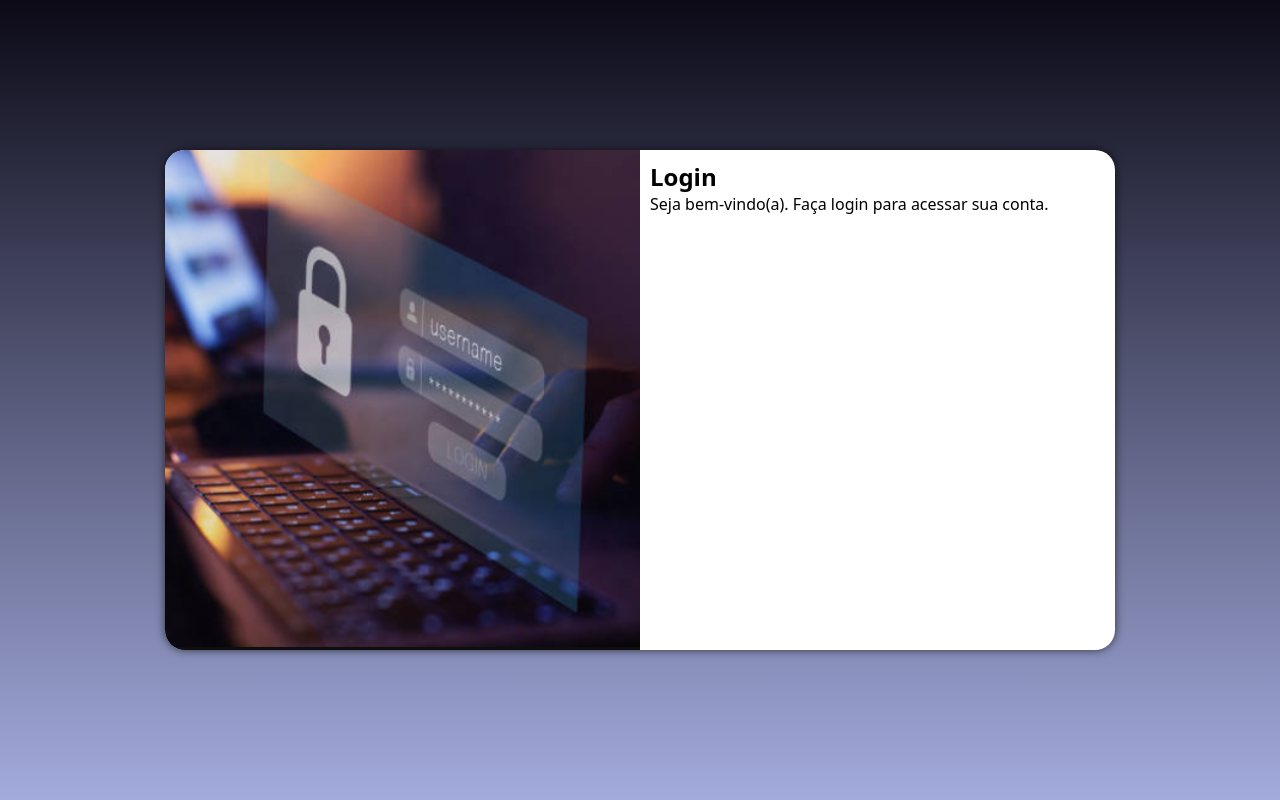
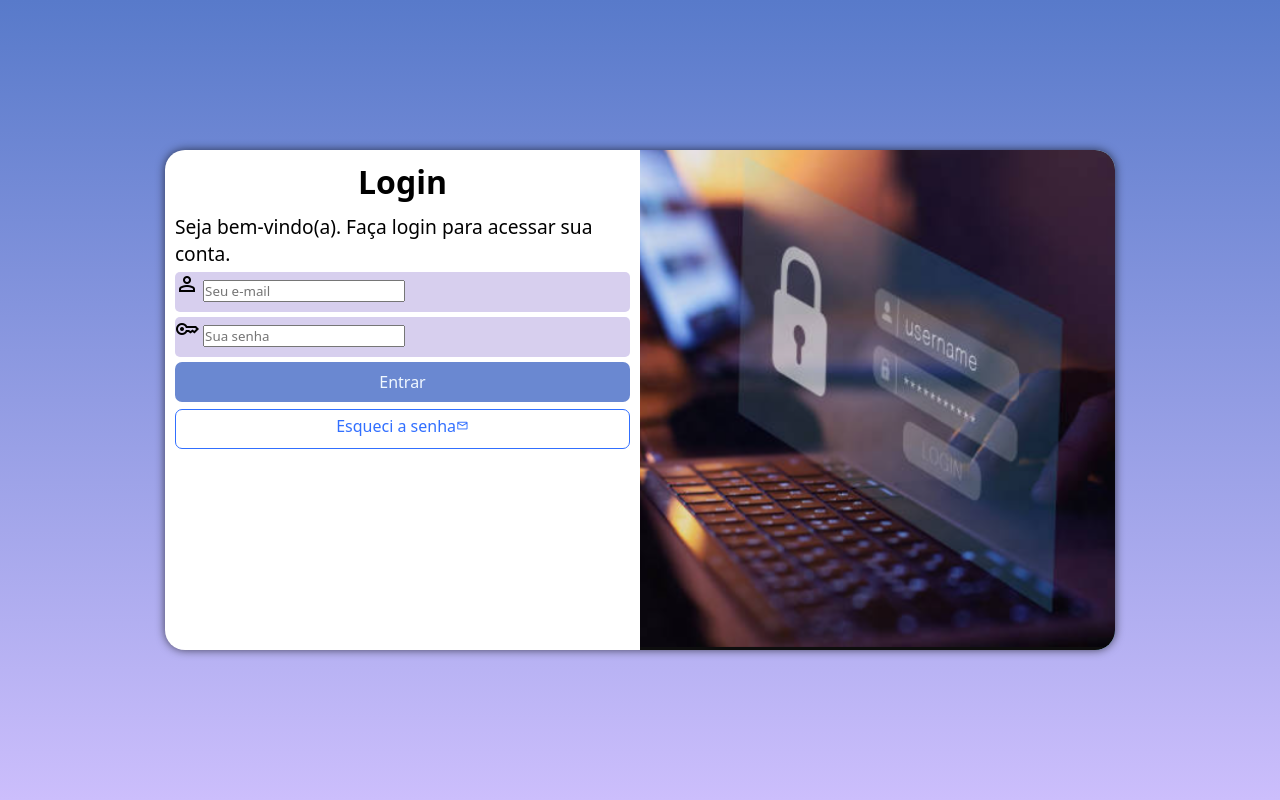
Before and after one commit to v1TorG/projeto-LOGIN, a PHP site: page / in a window 1280 px wide. Run offline with PHP 8.4, Linux system fonts and the light colour scheme.

Commit message:
att login

```diff
--- a/estilos/mediaquery.css
+++ b/estilos/mediaquery.css
@@ -6,7 +6,7 @@
 
 @media screen and (min-width: 700px) and (max-width: 992px){
     body{
-        background-image: linear-gradient(to top, #a3abdd, #0C0A17);
+        background-image: linear-gradient(to top, #ccbefc, #587aca);
     }
 
     section#login{
@@ -29,7 +29,7 @@
 
 @media screen and (min-width: 992px){
     body{
-        background-image: linear-gradient(to top, #a3abdd, #0C0A17);
+        background-image: linear-gradient(to top, #ccbefc, #587aca);
     }
 
     section#login {
@@ -37,13 +37,20 @@
     }
 
     section#login > div#imagem{
-        float: left;
+        float: right;
         width: 50%;
         height: 100%;
     }
 
     section#login > div#formulario{
-        float: right;
+        float: left;
         width: 50%;
     }
+
+    div#formulario > h1{
+        font-size: 2.0em;
+    }
+    div#formulario > p{
+        font-size: 1.2em;
+    }
 }
--- a/estilos/style.css
+++ b/estilos/style.css
@@ -4,7 +4,9 @@
 #3A2337
 #0C0A17
 #21304F
-#587aca*/
+#587aca
+
+cores usadas #ccbefc, #587aca*/
 
 *{
     font-family: system-ui, -apple-system, BlinkMacSystemFont, 'Segoe UI', Roboto, Oxygen, Ubuntu, Cantarell, 'Open Sans', 'Helvetica Neue', sans-serif;
@@ -14,7 +16,7 @@
 }
 
 body, html{
-    background-image: linear-gradient(to top, #a3abdd, #0C0A17);
+    background-image: linear-gradient(to top, #ccbefc, #587aca);
     background-color: #587aca;
     height: 100vh;
     width: 100vw;
@@ -53,5 +55,64 @@ section#login > div#imagem{
 
 section#login > div#formulario {
     display: block;
-    padding: 10px;
+    padding: 9.9px;
 }
+
+div#formulario > h1{
+    text-align: center;
+    margin-bottom: 10px;
+}
+div#formulario > p{
+    font-size: 0.9em;
+
+}
+
+form > div.campo{
+    background-color: #d7cfee;
+    display: block;
+    width: 100%;
+    height: 40px;
+    border-radius: 5px;
+    margin: 5px 0px;
+}
+
+div.campo > label{
+    display: none;
+}
+
+form > input[type=submit]{
+    display: block;
+    font-size: 1em;
+    width: 100%;
+    height: 40px;
+    background-color: #6a88d1;
+    color: aliceblue;
+    border: none;
+    border-radius: 7px;
+    cursor: pointer;
+}
+form > input[type=submit]:hover{
+    background-color: #ccbefc;
+    color: #316fff;
+}
+
+form > a.botao{
+    display: block;
+    text-align: center;
+    font-size: 1em;
+    width: 100%;
+    height: 40px;
+    padding-top: 5px;
+    margin-top: 7px;
+    background-color: #fffffff3;
+    color: #316fff;
+    border: 1px solid #316fff;
+    border-radius: 7px;
+    text-decoration: none;
+}
+form > a.botao > span{
+    font-size: 0.8em;
+}
+form > a.botao:hover{
+    background-color: #ccbefc;
+}
--- a/index.html
+++ b/index.html
@@ -4,6 +4,7 @@
     <meta charset="UTF-8">
     <meta name="viewport" content="width=device-width, initial-scale=1.0">
     <title>Login</title>
+    <link href="https://fonts.googleapis.com/css2?family=Material+Symbols+Outlined" rel="stylesheet" />
     <link rel="stylesheet" href="estilos/style.css">
     <link rel="stylesheet" href="estilos/mediaquery.css">
 </head>
@@ -13,11 +14,26 @@
             <div id="imagem">
                 <!--AQ VAI A IMAGEM-->
             </div>
+
             <div id="formulario">
                 <h1>Login</h1>
                 <p>Seja bem-vindo(a). Faça login para acessar sua conta.</p>
-                <form action="login.php" method="post">
 
+                <form action="login.php" method="post" autocomplete="on">
+                    <div class="campo">
+                        <span class="material-symbols-outlined">person</span>
+                        <input type="email" name="email" id="iemail" placeholder="Seu e-mail" autocomplete="email" required maxlength="30px">
+                        <label for="ilogin">Login</label>
+                    </div>
+                    <div class="campo">
+                        <span class="material-symbols-outlined">key</span>
+                        <input type="password" name="senha" id="isenha" placeholder="Sua senha" required minlength="8" maxlength="20">
+                        <label for="isenha">Senha</label>
+                    </div>
+                    <input type="submit" value="Entrar">
+                    <a href="esqueci.html" class="botao">
+                        Esqueci a senha<span class="material-symbols-outlined">mail</span>
+                    </a>
                 </form>
             </div>
         </section>
```
